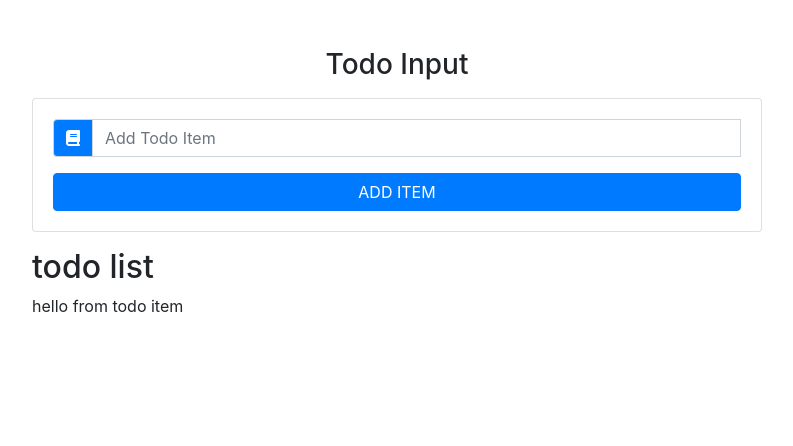
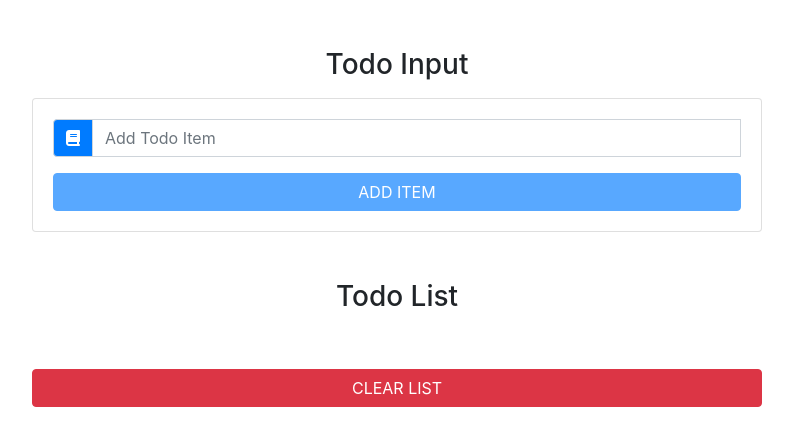
Before and after one commit to rb2002/react-todo-list, a React (Create React App) app: page / in a window 1280 px wide. Shown: the top 446 px of the page, without its empty margins (243-1036 px from the left). Built offline with nearby package versions, Linux system fonts and the light colour scheme.

Commit message:
Finished Application

```diff
--- a/src/App.js
+++ b/src/App.js
@@ -27,27 +27,33 @@
     };
     const updatedItems = [...this.state.items, newItem];
 
-    this.setState(
-      {
-        items: updatedItems,
-        item: "",
-        id: uuid(),
-        editItem: false
-      },
-      () => console.log(this.state)
-    );
+    this.setState({
+      items: updatedItems,
+      item: "",
+      id: uuid(),
+      editItem: false
+    });
   };
 
   clearList = () => {
-    console.log("clear list");
+    this.setState({
+      items: []
+    });
   };
 
   handleDelete = id => {
-    console.log(`handle edit ${id}`);
+    const filteredItems = this.state.items.filter(item => item.id !== id);
   };
 
   handleEdit = id => {
-    console.log(`edit edit ${id}`);
+    const filteredItems = this.state.items.filter(item => item.id !== id);
+    const selectedItem = this.state.items.find(item => item.id === id);
+    this.setState({
+      items: filteredItems,
+      item: selectedItem.title,
+      id: id,
+      editItem: true
+    });
   };
 
   render() {
--- a/src/components/TodoInput.js
+++ b/src/components/TodoInput.js
@@ -21,9 +21,14 @@
             />
             <button
               type="submit"
-              className="btn btn-block btn-primary mt-3 text-uppercase"
+              disabled={item ? false : true}
+              className={
+                editItem
+                  ? "btn btn-block btn-success mt-3"
+                  : "btn btn-block btn-primary mt-3 text-uppercase"
+              }
             >
-              add item
+              {editItem ? "edit item" : "add item"}
             </button>
           </div>
         </form>
--- a/src/components/TodoItem.js
+++ b/src/components/TodoItem.js
@@ -2,6 +2,19 @@
 
 export default class TodoItem extends Component {
   render() {
-    return <div>hello from todo item</div>;
+    const { title, handleDelete, handleEdit } = this.props;
+    return (
+      <li className="list-group-item text-capitalize d-flex justify-content-between my-2">
+        <h6>{title}</h6>
+        <div className="todo-icon">
+          <span className="mx-2 text-success" onClick={handleEdit}>
+            <i className="fas fa-pen" />
+          </span>
+          <span className="mx-2 text-danger" onClick={handleDelete}>
+            <i className="fas fa-trash" />
+          </span>
+        </div>
+      </li>
+    );
   }
 }
--- a/src/components/TodoList.js
+++ b/src/components/TodoList.js
@@ -1,13 +1,30 @@
 import React, { Component } from "react";
-import Item from "./TodoItem";
+import TodoItem from "./TodoItem";
 
 export default class TodoList extends Component {
   render() {
+    const { items, clearList, handleDelete, handleEdit } = this.props;
     return (
-      <section>
-        <h2>todo list</h2>
-        <Item />
-      </section>
+      <ul className="list-group my-5">
+        <h3 className="text-capitalize text-center">todo list</h3>
+        {items.map(item => {
+          return (
+            <TodoItem
+              key={item.id}
+              title={item.title}
+              handleDelete={() => handleDelete(item.id)}
+              handleEdit={() => handleEdit(item.id)}
+            />
+          );
+        })}
+        <button
+          type="button"
+          className="btn btn-danger btn-block text-uppercase mt-5"
+          onClick={clearList}
+        >
+          clear list
+        </button>
+      </ul>
     );
   }
 }
```
